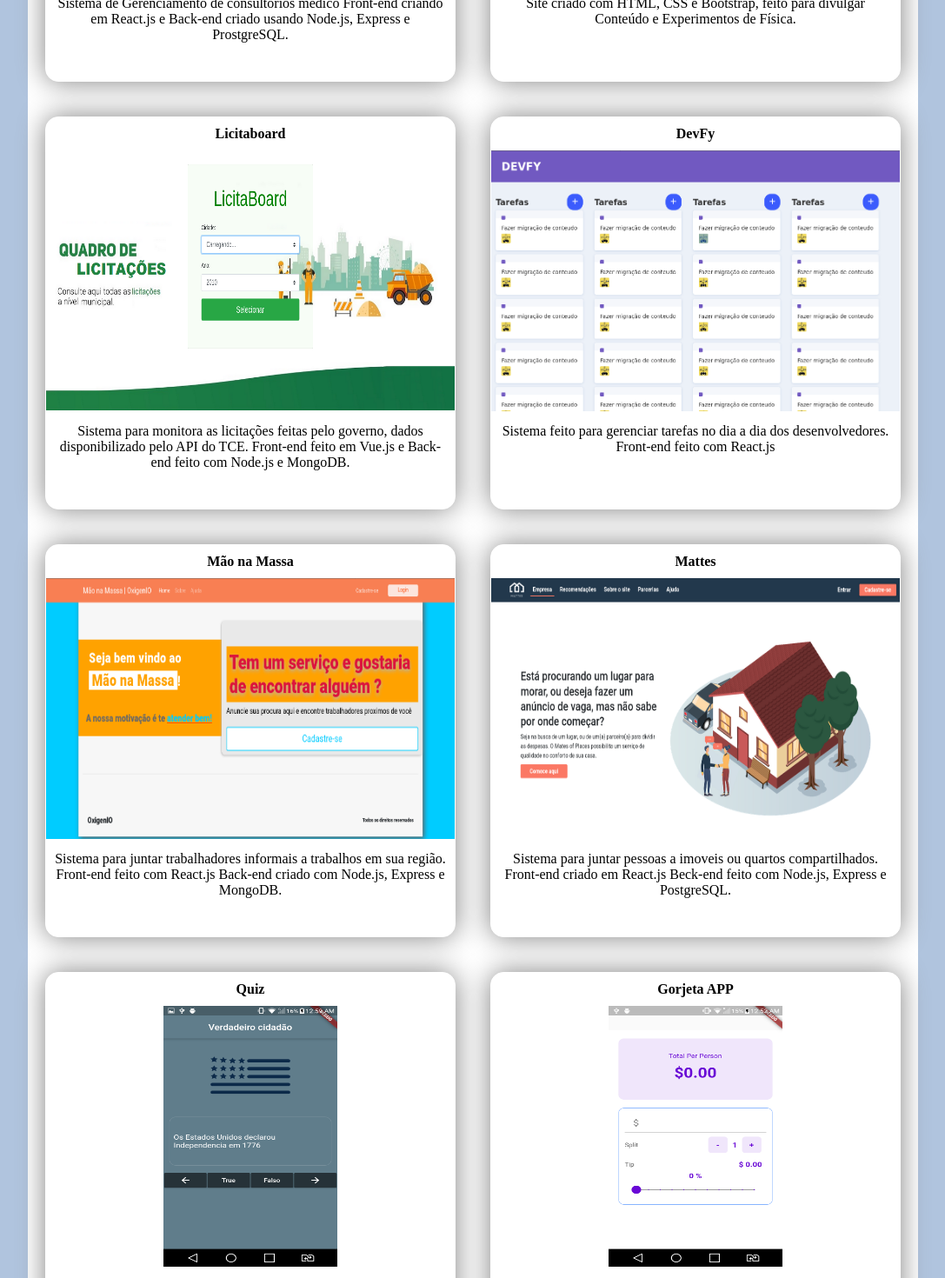
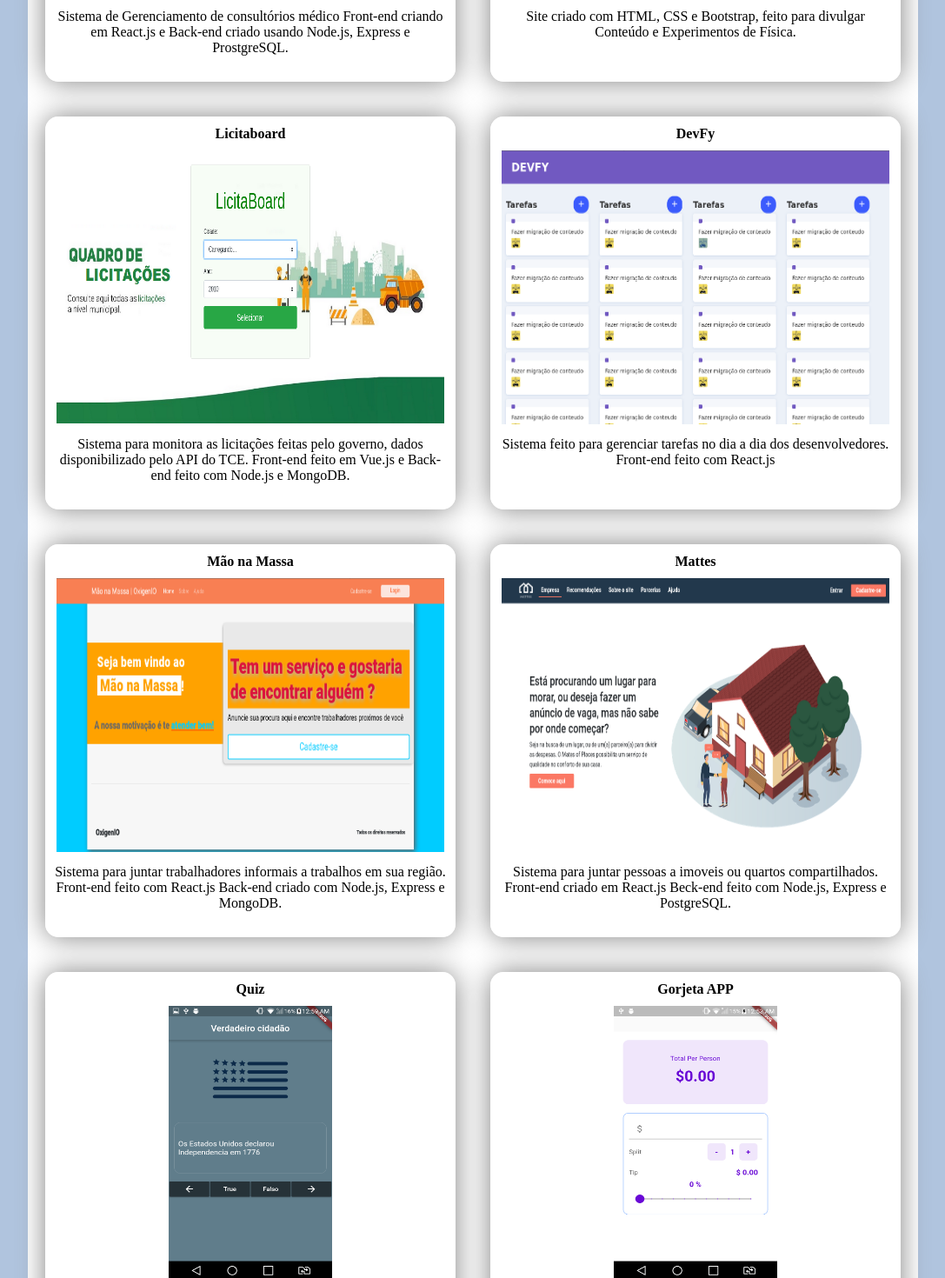
Before and after one commit to lopes-bot/Portifolio, a React (Create React App) app: page / in a window 1280 px wide. Shown: the part 2820-4290 px from the top of the page at 87% size, without its empty margins (88-1175 px from the left). Built offline with nearby package versions, Linux system fonts and the light colour scheme.

Commit message:
ajuste nos cards

```diff
--- a/src/components/portfolio.js
+++ b/src/components/portfolio.js
@@ -7,7 +7,7 @@ import './style.css';
 function Portifolio() {
 
   return(<>
-  <Container >
+  <Container  boxh="block" >
       <BoxConatiner>
           <TitleImg>SigMed</TitleImg>
           <img className="img" src="img/sigmed.png" alt=""></img>
@@ -23,7 +23,7 @@ function Portifolio() {
 
     </BoxConatiner>
   </Container>
-  <Container >
+  <Container boxh="block">
       <BoxConatiner>
           <TitleImg>Licitaboard</TitleImg>
           <img className="img" src="img/licitaboard.png" alt=""></img>
@@ -38,7 +38,7 @@ function Portifolio() {
 
     </BoxConatiner>
   </Container>
-  <Container >
+  <Container boxh="block" >
       <BoxConatiner>
           <TitleImg>Mão na Massa</TitleImg>
           <img className="img" src="img/MNM.png" alt=""></img>
@@ -54,7 +54,7 @@ function Portifolio() {
 
     </BoxConatiner>
   </Container>
-  <Container >
+  <Container boxh="block">
       <BoxConatiner>
           <TitleImg>Quiz</TitleImg>
           <img className="imgmobile" src="img/quiz.png" alt=""></img>
--- a/src/components/style.css
+++ b/src/components/style.css
@@ -6,17 +6,30 @@
     color: tomato;
 
 }
+.imgmobile{
+    height: 70%;
+    width: 40%;
 
+}
 .img{
-    height: 300px;
-    width: 100%;
+    height: 70%;
+    width: 95%;
+}
+@media(max-width: 1024px){
+    .img{
+        height: 50%;
+    }
 
 
 }
-.imgmobile{
-    height: 300px;
-    width: 200px;
+@media(max-width: 1024px){
+    .imgmobile{
+        height: 65%;
+    }
+
+
 }
+
 .social{
     margin: 10px;
 }
--- a/src/styles/style.js
+++ b/src/styles/style.js
@@ -66,10 +66,12 @@ export const CC = styled(Container) `
 `;
 
 export const Card = styled.div `
+
+    margin:15px;
+    text-align: center;
     height: 400px;
     width:500px;
-    margin:15px;
-    text-align: center;
+
 `;
 export const Title = styled.h3 `
     color: #00008B;
@@ -157,7 +159,7 @@ export const Tec = styled.h5 `
 
 `;
 
-export const BoxConatiner = styled(Container) `
+export const BoxConatiner = styled.div `
     display: inline-block;
     text-align:center;
     border-style: solid;
@@ -169,6 +171,12 @@ export const BoxConatiner = styled(Container) `
     margin:20px;
     box-shadow: 0 0 2em gray;
     height:450px;
+    @media(max-width: 1024px){
+        height:300px;
+        width:60%;
+        display:block;
+
+    }
 
 
 `;
```
